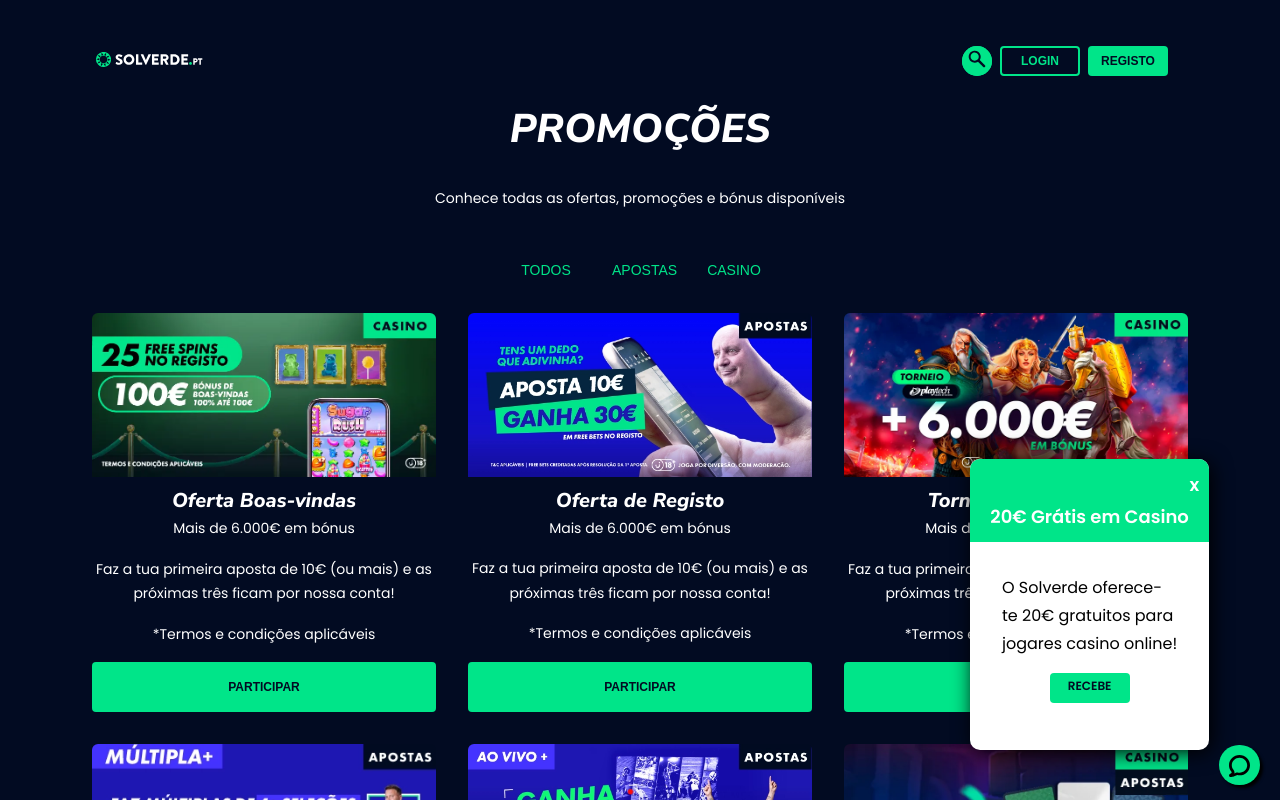
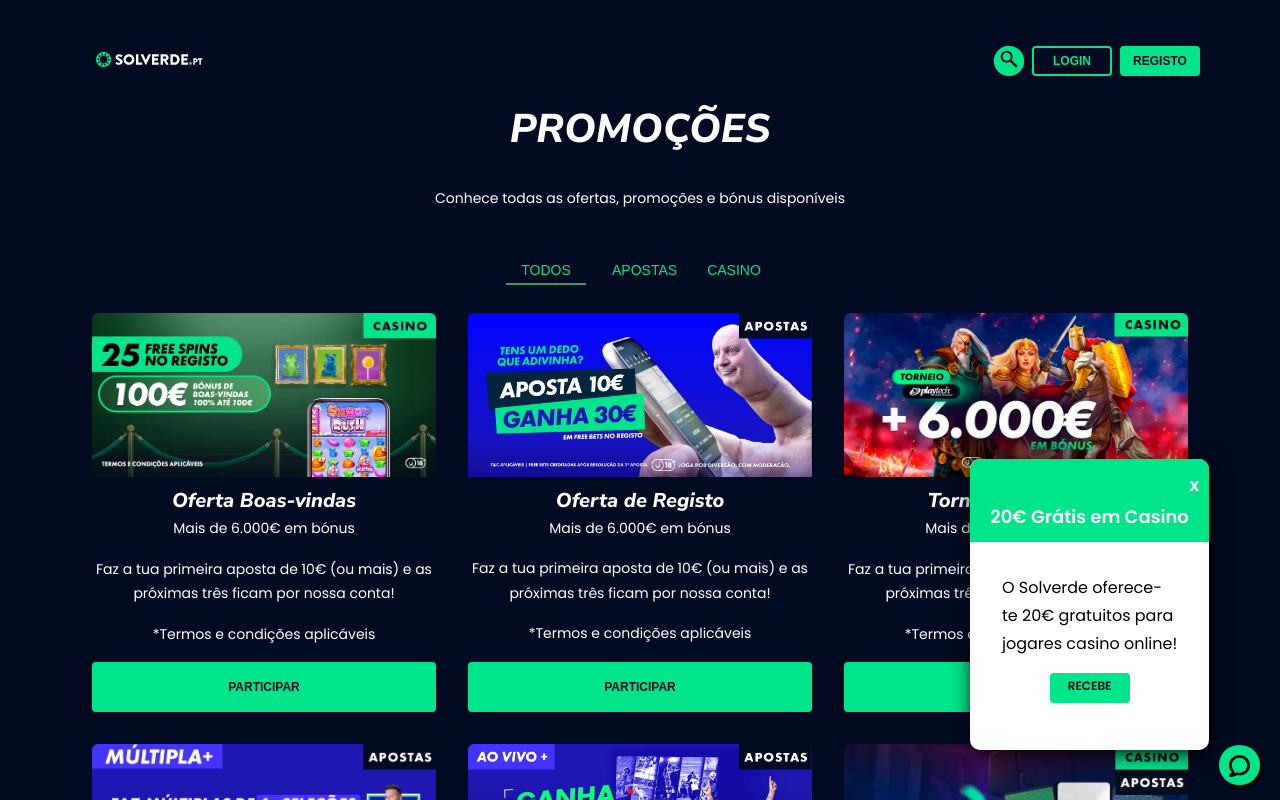
Before and after one commit to mariamoniztome/crunch-test, a React (Vite) app: page / in a window 1280 px wide. Shown: the top 800 px of the page. Built offline with nearby package versions, Linux system fonts and the light colour scheme.

Commit message:
Ajuste Responsive

```diff
--- a/src/components/grid/Grid.jsx
+++ b/src/components/grid/Grid.jsx
@@ -95,6 +95,10 @@ const Grid = () => {
     },
   ];
 
+  // Function to handle category click
+  const handleCategoryClick = (category) => {
+    setSelectedCategory(category);
+  };
 
   // Filter the items based on the selected category
   const filteredItems =
@@ -107,22 +111,24 @@ const Grid = () => {
       <div className="category-buttons">
         {/* Button to select "All" category */}
         <button
-          className="btn btn-terciary"
-          onClick={() => setSelectedCategory("All")}
+        className={`btn btn-terciary ${selectedCategory === 'All' ? 'active' : 'All'}`}
+        onClick={() => handleCategoryClick('All')}
       >
         {allCategoryText}
       </button>
+
         {/* Button to select "Bets" category */}
         <button
-          className="btn btn-terciary"
-          onClick={() => setSelectedCategory("Bets")}
+        className={`btn btn-terciary ${selectedCategory === 'Bets' ? 'active' : ''}`}
+        onClick={() => handleCategoryClick('Bets')}
       >
         {betsCategoryText}
       </button>
+
         {/* Button to select "Casino" category */}
         <button
-          className="btn btn-terciary"
-          onClick={() => setSelectedCategory("Casino")}
+        className={`btn btn-terciary ${selectedCategory === 'Casino' ? 'active' : ''}`}
+        onClick={() => handleCategoryClick('Casino')}
       >
         {casinoCategoryText}
       </button>
--- a/src/components/grid/grid.scss
+++ b/src/components/grid/grid.scss
@@ -1,3 +1,35 @@
-.category-buttons{
+.category-buttons {
     text-align: center;
-}
+
+    .btn-terciary {
+      position: relative;
+
+      &.active::after,
+      &.hovered::after {
+        content: '';
+        position: absolute;
+        bottom: 0;
+        left: 0;
+        width: 100%;
+        height: 2px;
+        background: #389f63;
+        transition: width 0.3s;
+      }
+
+      &:hover:not(.active) {
+        &.hovered::after {
+          width: 100%;
+        }
+      }
+
+      &:not(.active):hover:not(.hovered) {
+        &::after {
+          width: 100%;
+        }
+      }
+
+      &.active:hover:not(.hovered)::after {
+        width: 0;
+      }
+    }
+  }
--- a/src/components/header/header.scss
+++ b/src/components/header/header.scss
@@ -1,5 +1,7 @@
+@import '../../scss/variables';
+
 .header {
-  background-color: #020b22;
+  background-color: $main-background;
   padding: 1em 0;
   display: flex;
   justify-content: space-between;
@@ -41,19 +43,21 @@
 
         a {
           text-decoration: none;
-          color: white;
+          color: $white;
           font-weight: bold;
         }
       }
     }
   }
   &__user {
-    padding: 0 7em 0 0;
+    padding: 0 5em 0 0;
     display: flex;
     gap: 8px;
     @media screen and (max-width: 860px) {
       justify-content: center;
       padding: unset;
+
+
     }
   }
 }
--- a/src/scss/_variables.scss
+++ b/src/scss/_variables.scss
@@ -154,10 +154,7 @@ a, button{
     background: none;
     color: $theme-green;
     font-weight: 500;
-    &:hover{
-      text-decoration: underline;
 
-    }
   }
   &-quaternary{
     font-size: 14px;
```
Lines whose indentation alone changed are shown as unchanged.
